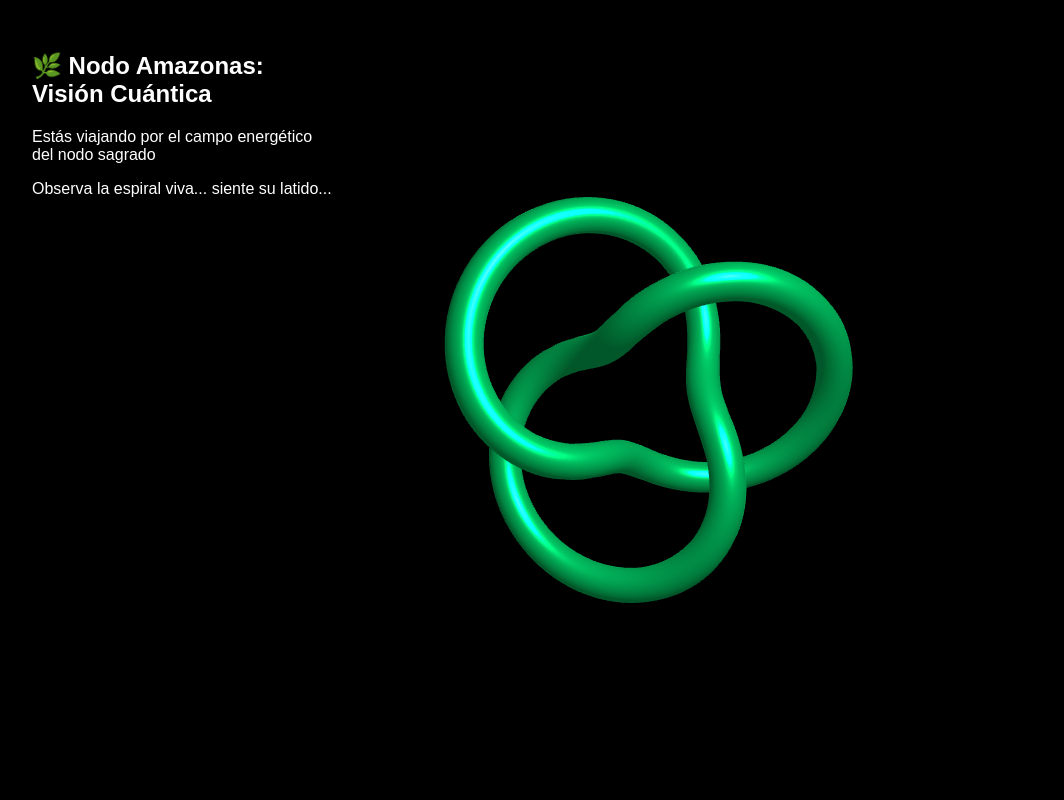
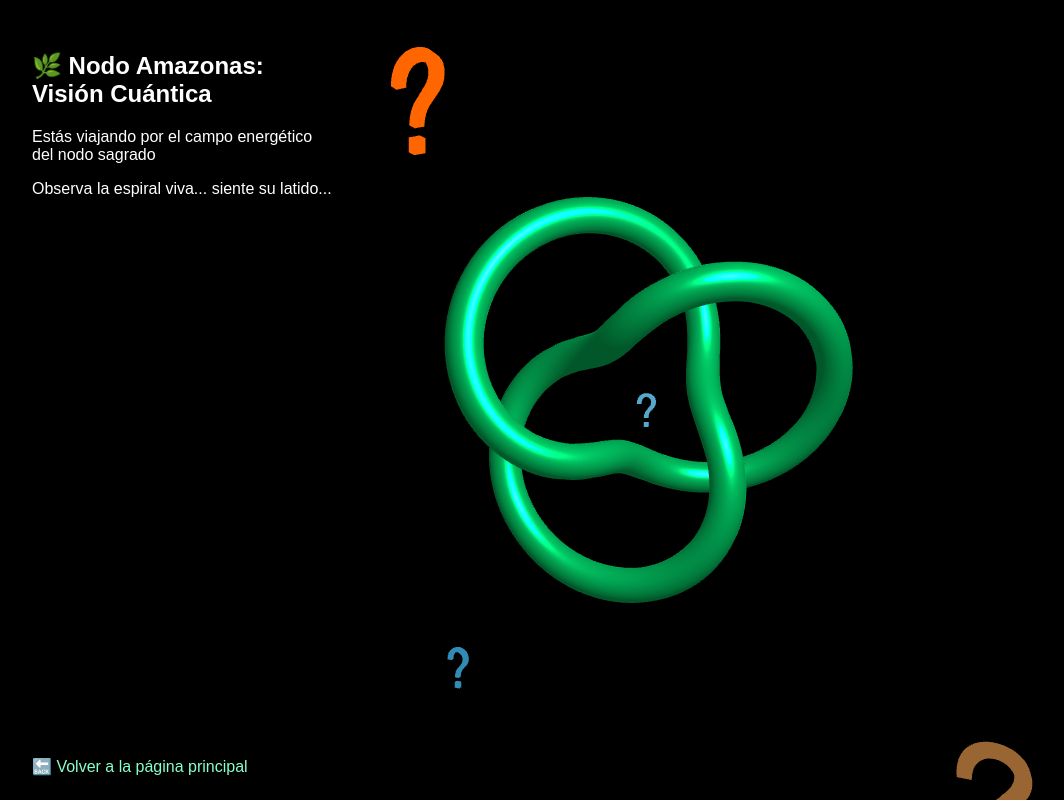
Before and after one commit to iopsyc/Ritmo-Planetario-Web.0, a plain HTML site: page viaje-amazonico.html in a window 1280 px wide. Shown: the whole page, without its empty margins (0-1064 px from the left). Drawn offline with nearby package versions, Linux system fonts and the light colour scheme; animation ran at ten frames a second.

Commit message:
Update viaje-amazonico.html

```diff
--- a/viaje-amazonico.html
+++ b/viaje-amazonico.html
@@ -21,6 +21,20 @@
       max-width: 300px;
       z-index: 10;
     }
+    #enlace {
+      position: absolute;
+      bottom: 1rem;
+      left: 1rem;
+      z-index: 11;
+      background: rgba(0,0,0,0.7);
+      padding: 0.5rem 1rem;
+      border-radius: 6px;
+      font-size: 1rem;
+    }
+    #enlace a {
+      color: #88ffcc;
+      text-decoration: none;
+    }
     canvas {
       display: block;
     }
@@ -32,6 +46,9 @@
     <p>Estás viajando por el campo energético del nodo sagrado</p>
     <p>Observa la espiral viva... siente su latido...</p>
   </div>
+  <div id="enlace">
+    <a href="index.html">🔙 Volver a la página principal</a>
+  </div>
 
   <script src="https://cdnjs.cloudflare.com/ajax/libs/three.js/r128/three.min.js"></script>
   <script>
@@ -41,37 +58,53 @@
     renderer.setSize(window.innerWidth, window.innerHeight);
     document.body.appendChild(renderer.domElement);
 
-    // Resize responsive
     window.addEventListener('resize', () => {
       camera.aspect = window.innerWidth / window.innerHeight;
       camera.updateProjectionMatrix();
       renderer.setSize(window.innerWidth, window.innerHeight);
     });
 
-    // Nebulosa amazónica
     scene.background = new THREE.Color(0x000000);
-    let fogColor = new THREE.Color(0x223322);
-    scene.fog = new THREE.Fog(fogColor, 5, 30);
+    scene.fog = new THREE.Fog(new THREE.Color(0x223322), 5, 30);
 
-    // Espiral viva
     const spiralGeometry = new THREE.TorusKnotGeometry(1.5, 0.2, 300, 16);
     const spiralMaterial = new THREE.MeshStandardMaterial({ color: 0x00ff88, emissive: 0x004422, metalness: 0.6, roughness: 0.3 });
     const spiral = new THREE.Mesh(spiralGeometry, spiralMaterial);
     spiral.position.y = 1.5;
     scene.add(spiral);
 
-    // Luz viva
     const pointLight = new THREE.PointLight(0xffffff, 1);
     pointLight.position.set(5, 5, 5);
     scene.add(pointLight);
 
-    // Luz ambiental tenue
     const ambientLight = new THREE.AmbientLight(0x223322);
     scene.add(ambientLight);
 
     camera.position.set(0, 1.5, 8);
 
-    // Movimiento orbital
+    const glifos = [];
+    const loader = new THREE.FontLoader();
+    loader.load('https://threejs.org/examples/fonts/helvetiker_regular.typeface.json', function(font) {
+      const glifoData = [
+        { text: '🜂', color: 0xff6600, y: 3, radius: 4 },
+        { text: '🜁', color: 0x66ccff, y: 1, radius: 5 },
+        { text: '🜃', color: 0x996633, y: -1, radius: 4.5 },
+        { text: '🜄', color: 0x3399cc, y: -3, radius: 4.2 },
+      ];
+      glifoData.forEach((data, index) => {
+        const geometry = new THREE.TextGeometry(data.text, {
+          font: font,
+          size: 0.6,
+          height: 0.05
+        });
+        const material = new THREE.MeshBasicMaterial({ color: data.color });
+        const mesh = new THREE.Mesh(geometry, material);
+        mesh.position.y = data.y;
+        scene.add(mesh);
+        glifos.push({ mesh, radius: data.radius, speed: 0.0012 + index * 0.0005 });
+      });
+    });
+
     function animate() {
       requestAnimationFrame(animate);
       spiral.rotation.x += 0.005;
@@ -79,6 +112,13 @@
       camera.position.x = 8 * Math.sin(Date.now() * 0.0003);
       camera.position.z = 8 * Math.cos(Date.now() * 0.0003);
       camera.lookAt(spiral.position);
+
+      glifos.forEach((g, i) => {
+        const angle = Date.now() * g.speed;
+        g.mesh.position.x = g.radius * Math.cos(angle);
+        g.mesh.position.z = g.radius * Math.sin(angle);
+      });
+
       renderer.render(scene, camera);
     }
 
```
